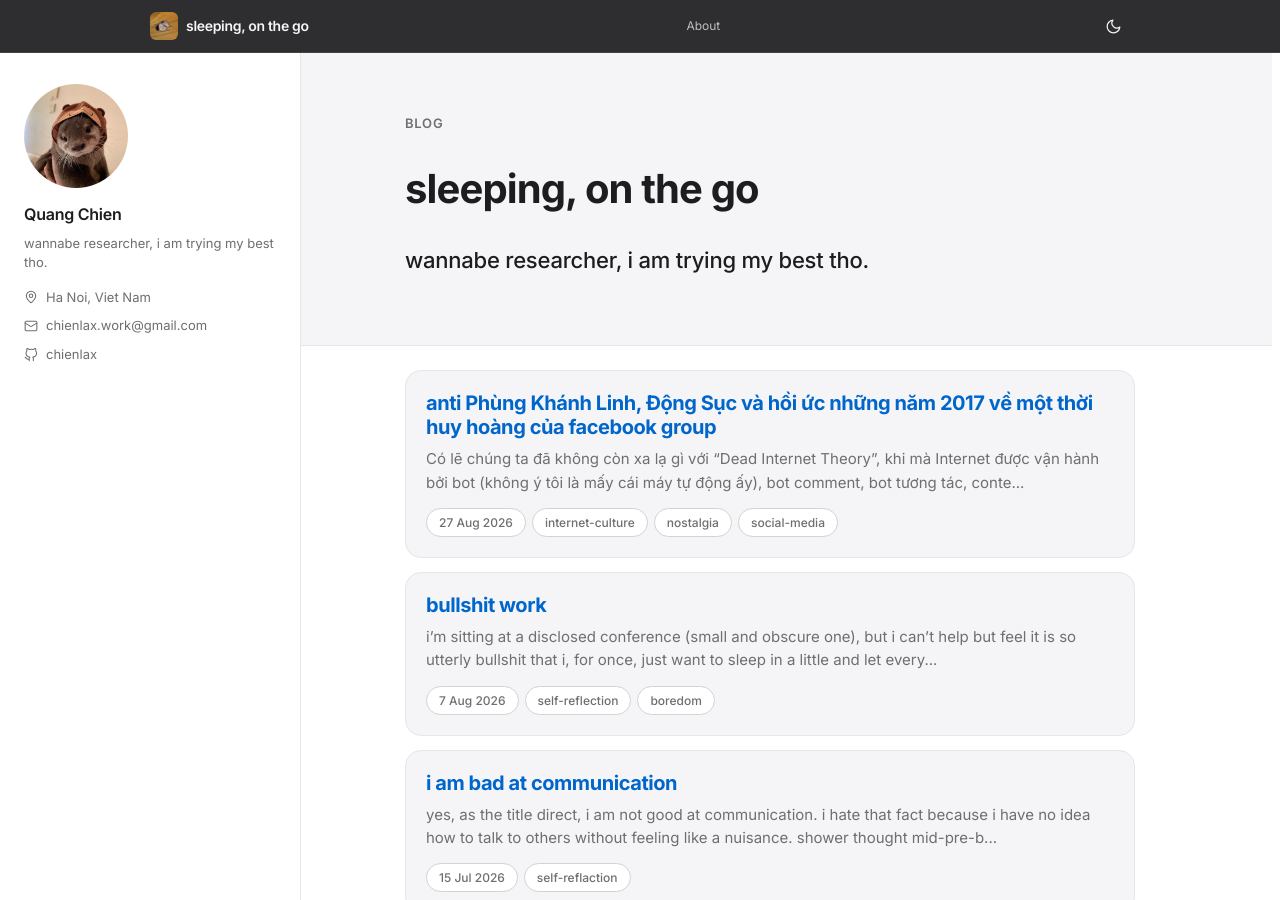
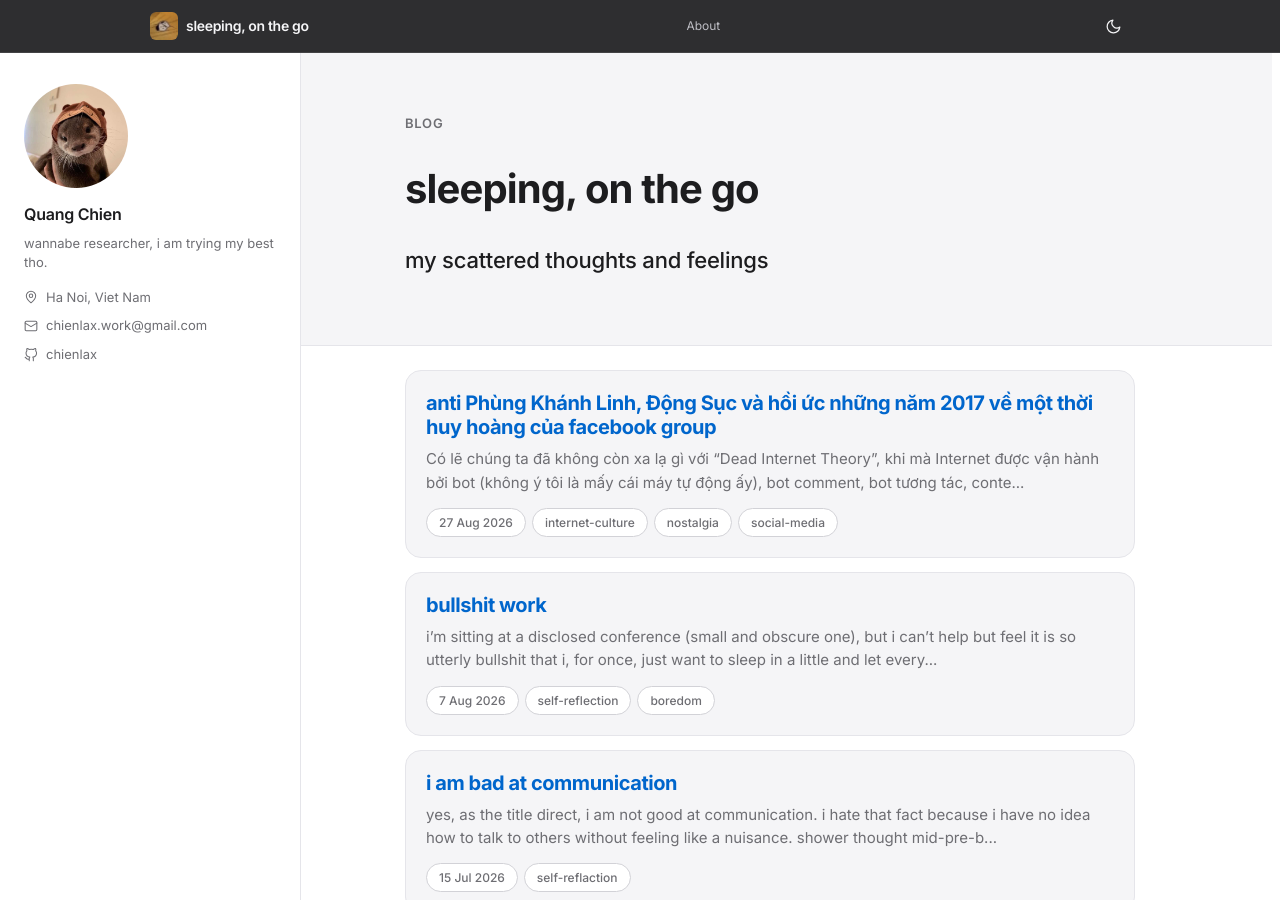
Before and after one commit to chienlax/chien-lax, a Jekyll site: the page built from index.html, in a window 1280 px wide and 900 px high. Built offline with Jekyll 4.4.1, drawn with Linux system fonts in a browser that asks for light colours.

Commit message:
fix: add x86_64-linux to the lockfile, reword the index dek
The lockfile was generated on Windows and listed only x64-mingw-ucrt, so
bundle install on the ubuntu-latest runner would refuse to resolve.

```diff
--- a/index.html
+++ b/index.html
@@ -1,5 +1,5 @@
 ---
 layout: home
 eyebrow: "Blog"
-dek: "wannabe researcher, i am trying my best tho."
+dek: "my scattered thoughts and feelings"
 ---
```
Also changed, not shown: Gemfile.lock.
